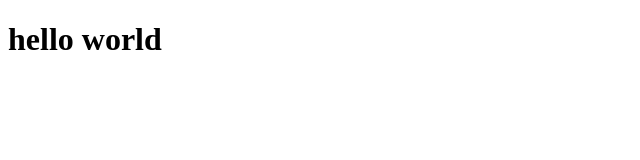
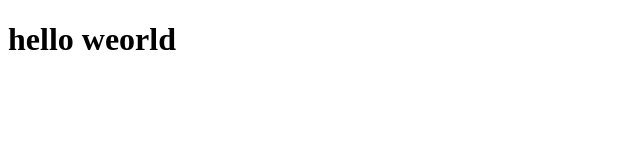
Before and after one commit to Charlibb/chatbot-project, a React (Vite) app: page / in a window 1280 px wide. Shown: the top 160 px of the page, without its empty margins (0-640 px from the left). Built offline with nearby package versions, Linux system fonts and the light colour scheme; the HTML template or start-up script is replaced by a standard one.

Commit message:
1st commit

```diff
--- a/src/App.tsx
+++ b/src/App.tsx
@@ -4,7 +4,7 @@ function App() {
 
   return (
     <>
-    <h1>hello world</h1>
+    <h1>hello weorld</h1>
     </>
   )
 }
```
